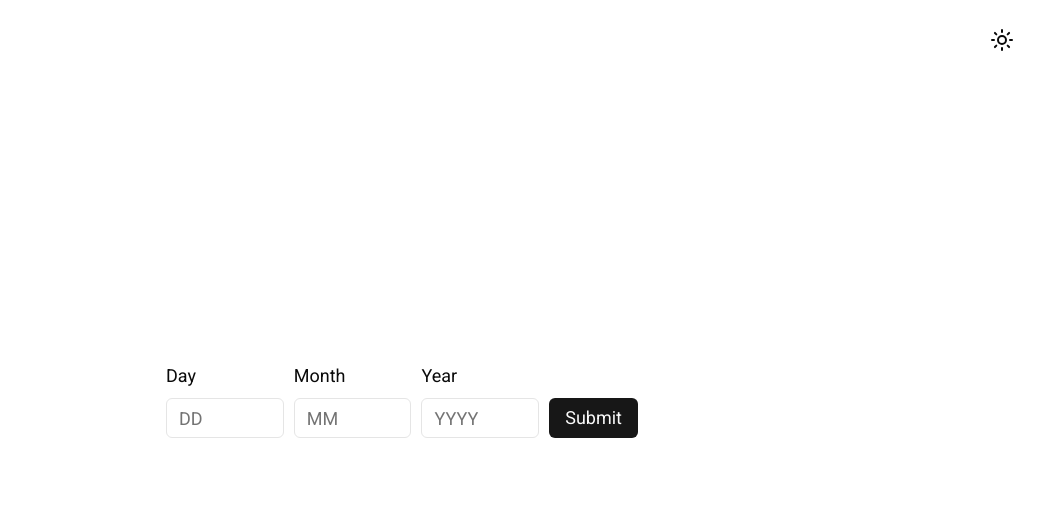
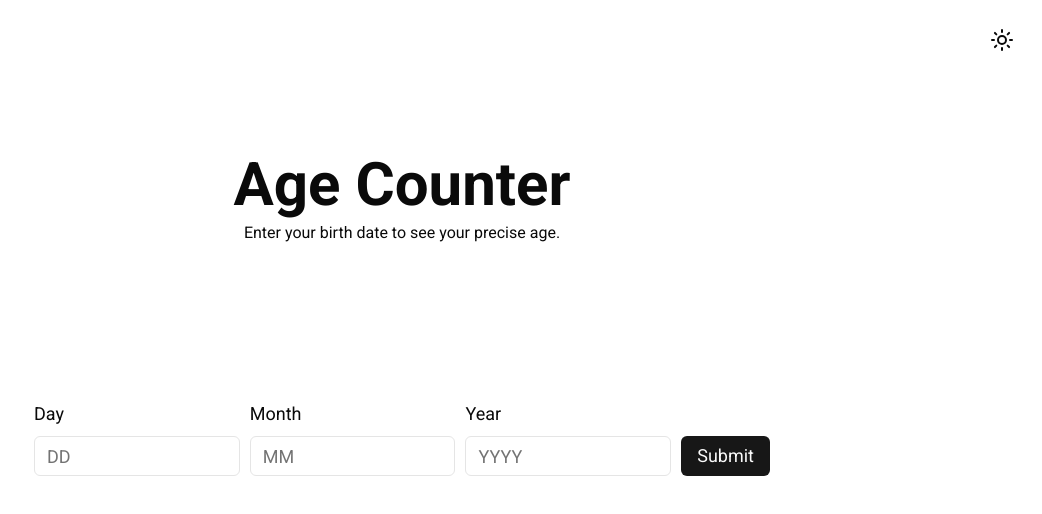
Before and after one commit to Olacdy/Age-Counter, a React (Vite) app: page / in a window 1280 px wide. Shown: the top 514 px of the page, without its empty margins (238-1280 px from the left). Built offline with nearby package versions, Linux system fonts and the light colour scheme.

Commit message:
UI/UX improvements

```diff
--- a/src/App.tsx
+++ b/src/App.tsx
@@ -1,5 +1,5 @@
-import BirthDateCounter from '@/components/birthdate-counter';
-import BirthDateForm from '@/components/birthdate-form';
+import CounterPage from '@/components/counter-page';
+import InputPage from '@/components/input-page';
 import ThemeDropdown from '@/components/theme-dropdown';
 
 import useBirthDateStore from '@/context/birthdate-context';
@@ -10,16 +10,7 @@ const App = () => {
   return (
     <main className='relative flex h-screen max-h-screen w-full flex-col items-center justify-center'>
       <ThemeDropdown className='absolute right-5 top-5' />
-      {birthDate ? (
-        <>
-          <BirthDateCounter />
-          <p className='absolute bottom-3 left-1/2 w-full -translate-x-1/2 text-center text-xs text-muted-foreground/60 dark:text-muted-foreground/30 lg:text-sm'>
-            *click a number to clear birth date
-          </p>
-        </>
-      ) : (
-        <BirthDateForm />
-      )}
+      {birthDate ? <CounterPage /> : <InputPage />}
     </main>
   );
 };
--- a/src/components/birthdate-form.tsx
+++ b/src/components/birthdate-form.tsx
@@ -19,6 +19,7 @@ import { Input } from '@/components/ui/input';
 import useBirthDateStore from '@/context/birthdate-context';
 
 import { birthDateSchema } from '@/schemas/birthdate-schema';
+import { useEffect } from 'react';
 
 const BirthDateForm = () => {
   const setBirthDate = useBirthDateStore((state) => state.setBirthDate);
@@ -40,7 +41,7 @@ const BirthDateForm = () => {
     toast.success('Your birth date succesfully submitted.');
   };
 
-  const isDateInvalid = () => {
+  useEffect(() => {
     const {
       day: dayError,
       month: monthError,
@@ -52,14 +53,13 @@ const BirthDateForm = () => {
       monthError?.message === ' ' &&
       yearError?.message === ' '
     ) {
-      return 'Invalid date.';
+      setTimeout(() => {
+        toast.error('Invalid date.');
+      }, 0);
     }
-
-    return false;
-  };
+  }, [form, form.formState.errors]);
 
   return (
-    <section className='flex flex-col items-end w-full max-w-xs px-5 md:max-w-lg md:items-start md:gap-4'>
     <Form {...form}>
       <form
         onSubmit={form.handleSubmit(onSubmit)}
@@ -105,20 +105,12 @@ const BirthDateForm = () => {
             </FormItem>
           )}
         />
-          <div className='flex items-end justify-between w-full pt-5 md:w-fit md:pt-0'>
-            {isDateInvalid() && (
-              <FormMessage className='md:hidden'>{isDateInvalid()}</FormMessage>
-            )}
+
+        <div className='pt-5'>
           <Button type='submit'>Submit</Button>
         </div>
       </form>
-        {isDateInvalid() && (
-          <FormMessage className='hidden md:block'>
-            {isDateInvalid()}
-          </FormMessage>
-        )}
     </Form>
-    </section>
   );
 };
 
--- /dev/null
+++ b/src/components/counter-page.tsx
@@ -0,0 +1,14 @@
+import BirthDateCounter from '@/components/birthdate-counter';
+
+const CounterPage = () => {
+  return (
+    <>
+      <BirthDateCounter />
+      <p className='absolute bottom-3 left-1/2 w-full -translate-x-1/2 text-center text-xs text-muted-foreground/60 dark:text-muted-foreground/30 lg:text-sm'>
+        *click a number to clear birth date
+      </p>
+    </>
+  );
+};
+
+export default CounterPage;
--- /dev/null
+++ b/src/components/input-page.tsx
@@ -0,0 +1,17 @@
+import BirthDateForm from '@/components/birthdate-form';
+
+const InputPage = () => {
+  return (
+    <section className='flex h-full w-full max-w-xs flex-col items-center justify-center px-4 sm:max-w-lg md:max-w-xl lg:max-w-3xl'>
+      <div className='flex w-full flex-[2] flex-col items-center justify-center gap-1.5 text-center md:flex-1'>
+        <h1 className='text-4xl sm:text-5xl md:text-6xl'>Age Counter</h1>
+        <p>Enter your birth date to see your precise age.</p>
+      </div>
+      <div className='flex w-full flex-[3] flex-col items-end md:flex-1 md:items-start md:gap-4'>
+        <BirthDateForm />
+      </div>
+    </section>
+  );
+};
+
+export default InputPage;
--- a/src/components/providers.tsx
+++ b/src/components/providers.tsx
@@ -1,4 +1,6 @@
 import { FC } from 'react';
+
+import { Toaster } from 'sonner';
 
 import { ThemeContextProvider } from '@/context/theme-context';
 
@@ -7,7 +9,12 @@ type ProvidersProps = {
 };
 
 const Providers: FC<ProvidersProps> = ({ children }) => {
-  return <ThemeContextProvider>{children}</ThemeContextProvider>;
+  return (
+    <>
+      <ThemeContextProvider>{children}</ThemeContextProvider>
+      <Toaster closeButton richColors />
+    </>
+  );
 };
 
 export default Providers;
```
Lines whose indentation alone changed are shown as unchanged.
